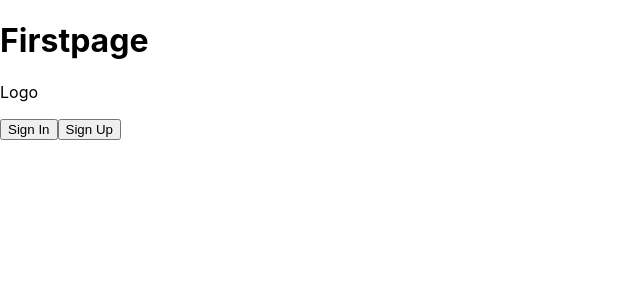
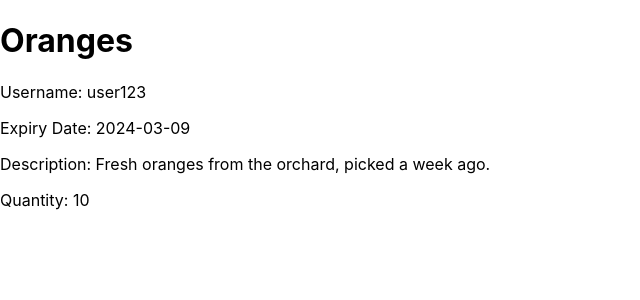
Before and after one commit to niniwoo/cmd-f_Hackathon, a React (Create React App) app in the folder cmd-f_hackathon/: page /post-detail/1 in a window 1280 px wide. Before the commit this address led to /. Shown: the top 300 px of the page, without its empty margins (0-640 px from the left). Built offline with nearby package versions, Linux system fonts and the light colour scheme.

Commit message:
created dummy data as well as posting detail

```diff
--- a/cmd-f_hackathon/src/App.js
+++ b/cmd-f_hackathon/src/App.js
@@ -9,6 +9,7 @@ import Main from "./components/Main";
 import Mypage from "./components/Mypage";
 import Signin from "./components/Signin";
 import Signup from "./components/Signup";
+import PostingDetail from "./components/PostingDetail";
 
 function App() {
   return (
@@ -20,6 +21,7 @@ function App() {
           <Route path="/signin" element={<Signin />} />
           <Route path="/signup" element={<Signup />} />
           <Route path="/mypage" element={<Mypage />} />
+          <Route path="/post-detail/:id" element={<PostingDetail />} />
           <Route path="*" element={<Navigate to="/" />} />
         </Routes>
       </Router>
--- a/cmd-f_hackathon/src/components/Main.jsx
+++ b/cmd-f_hackathon/src/components/Main.jsx
@@ -1,7 +1,62 @@
-import React from "react";
+import React, { useState } from "react";
+import { useNavigate } from "react-router-dom";
+import urgentData from "../data/urgent";
+import regularData from "../data/regular";
 
 const Main = () => {
-  return <div>This is main page</div>;
+  const navigate = useNavigate();
+  const [showUrgent, setShowUrgent] = useState(false);
+
+  const handleUrgentClick = () => {
+    setShowUrgent(true);
+  };
+
+  const handleSeeMoreClick = () => {
+    setShowUrgent(false);
+  };
+
+  const handleClickItem = (id) => {
+    // Handle click logic here, such as navigating to a detailed view
+    console.log("Clicked item with ID:", id);
+    navigate(`/post-detail/${id}`);
+  };
+
+  return (
+    <div>
+      <h1>This is main page</h1>
+      <button onClick={handleUrgentClick}>Urgent Item</button>
+      <button onClick={handleSeeMoreClick}>See more item</button>
+      <div>
+        {showUrgent
+          ? urgentData.map((item) => (
+              <div
+                key={item.id}
+                onClick={() => handleClickItem(item.id)}
+                style={{ cursor: "pointer" }}
+              >
+                <h2>{item.name}</h2>
+                <p>Username: {item.username}</p>
+                <p>Expiry Date: {item.expiryDate}</p>
+                <p>Description: {item.description}</p>
+                <hr />
+              </div>
+            ))
+          : regularData.map((item) => (
+              <div
+                key={item.id}
+                onClick={() => handleClickItem(item.id)}
+                style={{ cursor: "pointer" }}
+              >
+                <h2>{item.name}</h2>
+                <p>Username: {item.username}</p>
+                <p>Expiry Date: {item.expiryDate}</p>
+                <p>Description: {item.description}</p>
+                <hr />
+              </div>
+            ))}
+      </div>
+    </div>
+  );
 };
 
 export default Main;
--- /dev/null
+++ b/cmd-f_hackathon/src/components/PostingDetail.jsx
@@ -0,0 +1,27 @@
+import React from "react";
+import { useParams } from "react-router-dom";
+import urgentData from "../data/urgent";
+import regularData from "../data/regular";
+
+const PostingDetail = () => {
+  const { id } = useParams();
+  const posting = [...urgentData, ...regularData].find(
+    (item) => item.id.toString() === id
+  );
+
+  if (!posting) {
+    return <div>Posting not found!</div>;
+  }
+  return (
+    <div>
+      <h1>{posting.name}</h1>
+      <p>Username: {posting.username}</p>
+      <p>{posting.picture}</p>
+      <p>Expiry Date: {posting.expiryDate}</p>
+      <p>Description: {posting.description}</p>
+      <p>Quantity: {posting.quantity}</p>
+    </div>
+  );
+};
+
+export default PostingDetail;
--- /dev/null
+++ b/cmd-f_hackathon/src/data/regular.js
@@ -0,0 +1,179 @@
+const regular = [
+  {
+    id: 11,
+    username: "user123",
+    name: "Apples",
+    picture: null,
+    expiryDate: "2024-03-15",
+    description: "Fresh apples from the garden, bought around two weeks ago.",
+    quantity: 10,
+  },
+  {
+    id: 12,
+    username: "user456",
+    name: "Bread",
+    picture: null,
+    expiryDate: "2024-03-12",
+    description:
+      "Freshly baked bread from the local bakery, purchased about two weeks ago.",
+    quantity: 5,
+  },
+  {
+    id: 13,
+    username: "user789",
+    name: "Milk",
+    picture: null,
+    expiryDate: "2024-03-10",
+    description: "Full-fat milk, acquired roughly two weeks ago.",
+    quantity: 2,
+  },
+  {
+    id: 14,
+    username: "user101",
+    name: "Bananas",
+    picture: null,
+    expiryDate: "2024-03-14",
+    description: "Ripe bananas, obtained approximately two weeks ago.",
+    quantity: 8,
+  },
+  {
+    id: 15,
+    username: "user202",
+    name: "Tomatoes",
+    picture: null,
+    expiryDate: "2024-03-20",
+    description: "Fresh tomatoes from the garden, picked last week.",
+    quantity: 15,
+  },
+  {
+    id: 16,
+    username: "user303",
+    name: "Chicken",
+    picture: null,
+    expiryDate: "2024-03-11",
+    description: "Fresh chicken breast, bought yesterday.",
+    quantity: 3,
+  },
+  {
+    id: 17,
+    username: "user404",
+    name: "Eggs",
+    picture: null,
+    expiryDate: "2024-03-18",
+    description:
+      "Organic eggs from free-range chickens, bought a few days ago.",
+    quantity: 12,
+  },
+  {
+    id: 18,
+    username: "user505",
+    name: "Potatoes",
+    picture: null,
+    expiryDate: "2024-03-17",
+    description: "Fresh potatoes from the farm, bought around two weeks ago.",
+    quantity: 20,
+  },
+  {
+    id: 19,
+    username: "user606",
+    name: "Cheese",
+    picture: null,
+    expiryDate: "2024-03-13",
+    description: "Imported cheese, purchased a week ago.",
+    quantity: 4,
+  },
+  {
+    id: 20,
+    username: "user707",
+    name: "Lettuce",
+    picture: null,
+    expiryDate: "2024-03-19",
+    description:
+      "Fresh lettuce from the farmer's market, bought a few days ago.",
+    quantity: 7,
+  },
+  {
+    id: 21,
+    username: "user808",
+    name: "Oranges",
+    picture: null,
+    expiryDate: "2024-03-16",
+    description: "Juicy oranges from the orchard, picked a week ago.",
+    quantity: 9,
+  },
+  {
+    id: 22,
+    username: "user909",
+    name: "Pasta",
+    picture: null,
+    expiryDate: "2024-03-14",
+    description: "Italian pasta, bought around two weeks ago.",
+    quantity: 6,
+  },
+  {
+    id: 23,
+    username: "user1010",
+    name: "Rice",
+    picture: null,
+    expiryDate: "2024-03-21",
+    description: "Basmati rice, purchased last week.",
+    quantity: 10,
+  },
+  {
+    id: 24,
+    username: "user1111",
+    name: "Carrots",
+    picture: null,
+    expiryDate: "2024-03-15",
+    description: "Fresh carrots from the garden, bought around two weeks ago.",
+    quantity: 13,
+  },
+  {
+    id: 25,
+    username: "user1212",
+    name: "Onions",
+    picture: null,
+    expiryDate: "2024-03-17",
+    description:
+      "Organic onions from the farmer's market, picked a few days ago.",
+    quantity: 18,
+  },
+  {
+    id: 26,
+    username: "user1313",
+    name: "Yogurt",
+    picture: null,
+    expiryDate: "2024-03-20",
+    description: "Greek yogurt, bought a week ago.",
+    quantity: 5,
+  },
+  {
+    id: 27,
+    username: "user1414",
+    name: "Salmon",
+    picture: null,
+    expiryDate: "2024-03-13",
+    description: "Fresh salmon fillet, bought around two weeks ago.",
+    quantity: 2,
+  },
+  {
+    id: 28,
+    username: "user1515",
+    name: "Spinach",
+    picture: null,
+    expiryDate: "2024-03-18",
+    description:
+      "Organic spinach from the farmer's market, picked a few days ago.",
+    quantity: 9,
+  },
+  {
+    id: 29,
+    username: "user1616",
+    name: "Cucumber",
+    picture: null,
+    expiryDate: "2024-03-16",
+    description: "Fresh cucumber from the garden, bought around two weeks ago.",
+    quantity: 11,
+  },
+];
+export default regular;
--- /dev/null
+++ b/cmd-f_hackathon/src/data/urgent.js
@@ -0,0 +1,96 @@
+const urgent = [
+  {
+    id: 1,
+    username: "user123",
+    name: "Oranges",
+    picture: null,
+    expiryDate: "2024-03-09",
+    description: "Fresh oranges from the orchard, picked a week ago.",
+    quantity: 10,
+  },
+  {
+    id: 2,
+    username: "user456",
+    name: "Baguette",
+    picture: null,
+    expiryDate: "2024-03-09",
+    description:
+      "Crusty baguette from the local bakery, purchased about two weeks ago.",
+    quantity: 5,
+  },
+  {
+    id: 3,
+    username: "user789",
+    name: "Almond Milk",
+    picture: null,
+    expiryDate: "2024-03-09",
+    description: "Almond milk, acquired roughly two weeks ago.",
+    quantity: 2,
+  },
+  {
+    id: 4,
+    username: "user101",
+    name: "Pineapples",
+    picture: null,
+    expiryDate: "2024-03-09",
+    description: "Fresh pineapples, obtained approximately two weeks ago.",
+    quantity: 8,
+  },
+  {
+    id: 5,
+    username: "user202",
+    name: "Cherries",
+    picture: null,
+    expiryDate: "2024-03-09",
+    description: "Sweet cherries from the market, picked last week.",
+    quantity: 15,
+  },
+  {
+    id: 6,
+    username: "user303",
+    name: "Salami",
+    picture: null,
+    expiryDate: "2024-03-09",
+    description: "Italian salami, bought yesterday.",
+    quantity: 3,
+  },
+  {
+    id: 7,
+    username: "user404",
+    name: "Eggplant",
+    picture: null,
+    expiryDate: "2024-03-09",
+    description: "Fresh eggplant from the garden, picked a few days ago.",
+    quantity: 12,
+  },
+  {
+    id: 8,
+    username: "user505",
+    name: "Sweet Potatoes",
+    picture: null,
+    expiryDate: "2024-03-09",
+    description: "Sweet potatoes from the farm, bought around two weeks ago.",
+    quantity: 20,
+  },
+  {
+    id: 9,
+    username: "user606",
+    name: "Blue Cheese",
+    picture: null,
+    expiryDate: "2024-03-09",
+    description: "Imported blue cheese, purchased a week ago.",
+    quantity: 4,
+  },
+  {
+    id: 10,
+    username: "user707",
+    name: "Broccoli",
+    picture: null,
+    expiryDate: "2024-03-09",
+    description:
+      "Fresh broccoli from the farmer's market, bought a few days ago.",
+    quantity: 7,
+  },
+];
+
+export default urgent;
```
